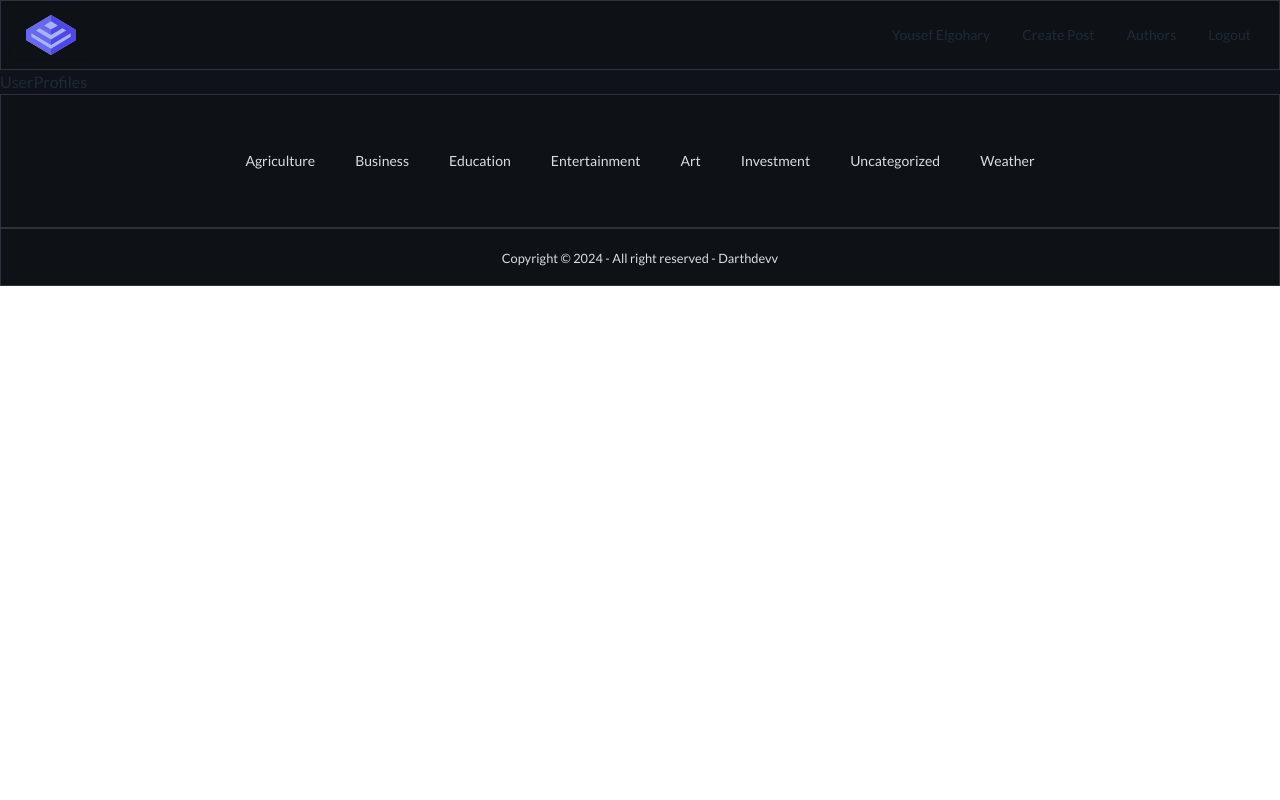
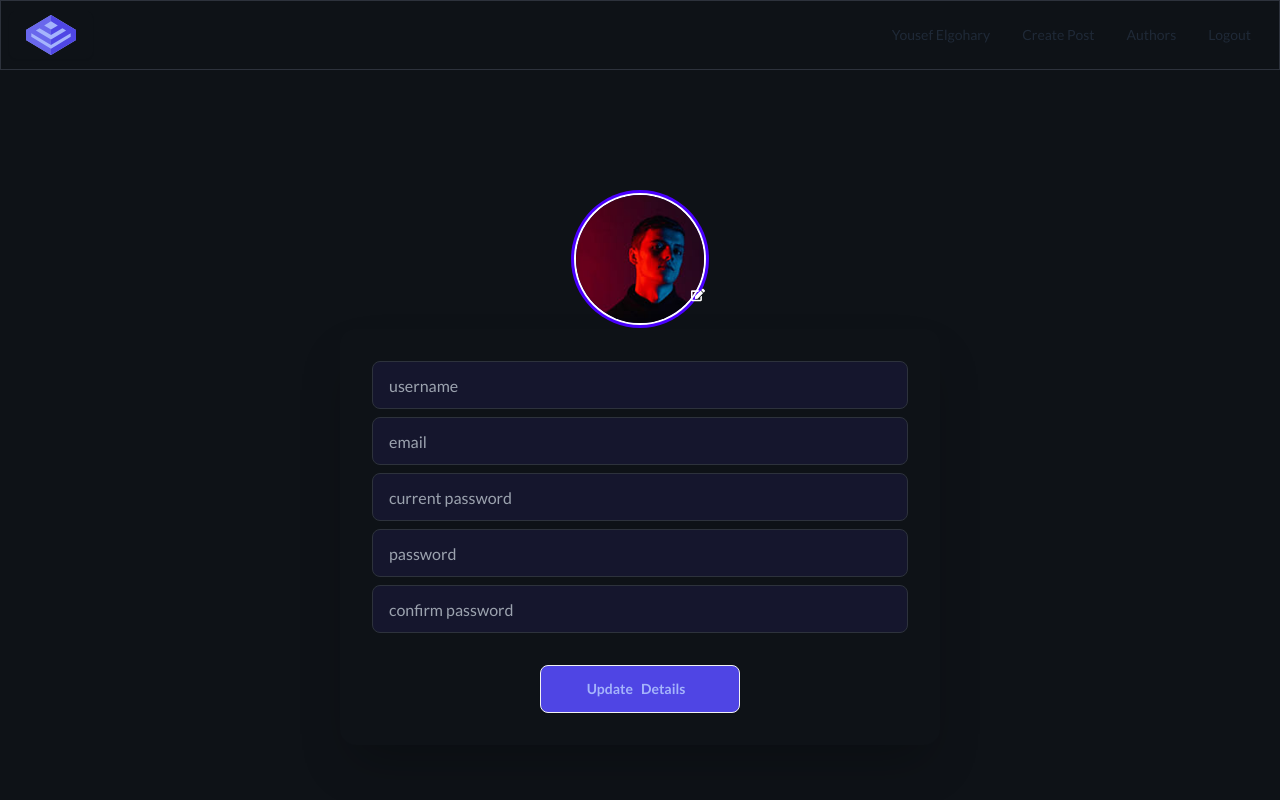
Before and after one commit to Darthdevv/Blog-App, a React (Vite) app in the folder frontend/: page /profile/yousef in a window 1280 px wide. Shown: the top 800 px of the page. Built offline with nearby package versions, Linux system fonts and the light colour scheme.

Commit message:
🖋️ style: user profile styling

```diff
--- a/frontend/src/components/Navbar/Navbar.jsx
+++ b/frontend/src/components/Navbar/Navbar.jsx
@@ -13,7 +13,7 @@ const Navbar = () => {
       <div className="navbar-end max-md:hidden">
         <ul className="menu menu-horizontal px-1">
           <li>
-            <Link to={"/profile"}>Yousef Elgohary</Link>
+            <Link to={"/profile/yousef"}>Yousef Elgohary</Link>
           </li>
           <li>
             <Link to={"/create"}>Create Post</Link>
--- a/frontend/src/components/Posts/PostItem.jsx
+++ b/frontend/src/components/Posts/PostItem.jsx
@@ -8,7 +8,7 @@ const PostItem = ({ post }) => {
   const adjustedTitle = title.length > 30 ? title.substr(0, 30) + '...' : title;
   const adjustedDesc = desc.length > 85 ? desc.substr(0, 85) + "..." : desc;
   return (
-    <div className="card w-[20rem] mx-4 shadow-xl bg-[rgb(29,31,38)] border border-[#2D323C] hover:border-[#545A69]">
+    <div className="card w-[20rem] mx-4 shadow-xl bg-[#1d1f26] border border-[#2D323C] hover:border-[#545A69]">
       <figure className="p-3 rounded-xl">
         <img src={thumbnail} alt="Shoes" className=" rounded-xl" />
       </figure>
--- a/frontend/src/index.css
+++ b/frontend/src/index.css
@@ -391,3 +391,11 @@ input.input-error,
 select.input-error{
     border-color: #fc8181;
 }
+
+.stat-figure {
+  grid-column-start: 1;
+  grid-row: span 3 / span 3;
+  grid-row-start: 1;
+  place-self: center;
+  justify-self: center;
+}
--- a/frontend/src/pages/authors/Authors.jsx
+++ b/frontend/src/pages/authors/Authors.jsx
@@ -1,9 +1,39 @@
-
+import { useState } from "react"
+import { authorData } from "../../utilities/data"
+import {Link} from 'react-router-dom'
 
 const Authors = () => {
+
+  const [authors, setAuthors] = useState(authorData)
   return (
-    <div>Authors</div>
-  )
+    <div className="hero min-h-screen bg-[#0E1217]">
+      <div className="hero-content max-w-full">
+        <div className="max-w-full">
+          {authors.length > 0 ? (
+            authors.map(({ id, avatar, name, posts }) => (
+              <Link key={id} to={`/posts/users/${id}`}>
+                <div className="stats bg-[#1d1f26] border border-[#2D323C] hover:border-[#545A69] lg:ml-20 md:ml-10 sm:ml-20 m-5 shadow text-center">
+                  <div className="stat w-[300px]">
+                    <div className="stat-figure text-secondary">
+                      <div className="avatar">
+                        <div className="w-16 rounded-full">
+                          <img src={avatar} className="w-full" />
+                        </div>
+                      </div>
+                    </div>
+                    <div className="stat-title text-white">{name}</div>
+                    <div className=" text-md ">{posts}</div>
+                  </div>
+                </div>
+              </Link>
+            ))
+          ) : (
+            <p>No Users Found 🤦🏻‍♂️</p>
+          )}
+        </div>
+      </div>
+    </div>
+  );
 }
 
 export default Authors
--- a/frontend/src/pages/log/Login.jsx
+++ b/frontend/src/pages/log/Login.jsx
@@ -52,6 +52,10 @@ const Login = () => {
         <div className="max-w-full">
           <div className=" bg-[#1D1F25] border border-[#545A69] card w-[600px] max-lg:w-[500px]  max-sm:w-[300px] shadow-2xl">
             <form onSubmit={handleSubmit} className="card-body w-full">
+              <h1 className=" text-white font-bold text-2xl">
+                Login to <span className="text-[#4F45E4] ml-1">Ink</span>
+                <span className="text-[#A5B4FB] mr-1">Well</span>
+              </h1>
               <div className="form-control">
                 <label htmlFor="Email" className="label">
                   <span className="label-text">Email</span>
--- a/frontend/src/pages/profiles/UserProfile.jsx
+++ b/frontend/src/pages/profiles/UserProfile.jsx
@@ -1,9 +1,85 @@
-
+import { useState } from 'react';
+import Avatar from '../../images/avatar2.jpg'
+import { FaEdit } from "react-icons/fa";
 
 const UserProfile = () => {
+
+  const [avatar, setAvatar] = useState('');
+
   return (
-    <div>UserProfiles</div>
-  )
+    <div className="hero min-h-screen bg-[#0E1217]">
+      <div className="hero-content text-center">
+        <div className="max-w-full">
+          <div className="avatar">
+            <div className="w-32 rounded-full ring ring-primary ring-offset-base-100 ring-offset-2">
+              <img src={Avatar} className="relative" />
+              <input type="file" id="edit-btn" accept='jpg, png, jpeg' onChange={e => setAvatar(e.target.value[0])} hidden />
+                <label
+                  htmlFor="edit-btn"
+                  className=" absolute bottom-1 right-[-18px] btn btn-circle btn-ghost"
+                >
+                  <FaEdit color='white' />
+                </label>
+            </div>
+          </div>
+          <div className="card shrink-0 lg:w-[600px] md:w-[500px] sm:w-[400px] shadow-2xl bg-transparent">
+            <form className="card-body">
+              <div className="form-control">
+                <input
+                  type="text"
+                  placeholder="username"
+                  className="input input-bordered"
+                  required
+                />
+              </div>
+
+              <div className="form-control">
+                <input
+                  type="email"
+                  placeholder="email"
+                  className="input input-bordered"
+                  required
+                />
+              </div>
+
+              <div className="form-control">
+                <input
+                  type="password"
+                  placeholder="current password"
+                  className="input input-bordered"
+                  required
+                />
+              </div>
+
+              <div className="form-control">
+                <input
+                  type="password"
+                  placeholder="password"
+                  className="input input-bordered"
+                  required
+                />
+              </div>
+
+              <div className="form-control">
+                <input
+                  type="password"
+                  placeholder="confirm password"
+                  className="input input-bordered"
+                  required
+                />
+              </div>
+
+              <div className="form-control mt-6 mx-auto">
+                <button className="btn hover:bg-[#A5B4FB] hover:text-[#4F45E4] bg-[#4F45E4] text-[#A5B4FB] w-[200px]">
+                  Update <span className="mr-2">Details</span>
+                </button>
+              </div>
+            </form>
+          </div>
+        </div>
+      </div>
+    </div>
+  );
 }
 
 export default UserProfile
--- a/frontend/src/pages/register/Register.jsx
+++ b/frontend/src/pages/register/Register.jsx
@@ -55,6 +55,10 @@ const Register = () => {
         <div className="max-w-full">
           <div className=" bg-[#1D1F25] border border-[#545A69] card w-[600px] max-lg:w-[500px]  max-sm:w-[300px] shadow-2xl">
             <form onSubmit={handleSubmit} className="card-body w-full">
+              <h1 className=" text-white font-bold text-2xl">
+                Create an <span className="text-[#4F45E4] ml-1">Ink</span>
+                <span className="text-[#A5B4FB] mr-1">Well</span>
+              </h1>
               <div className="form-control">
                 <label htmlFor="Name" className="label">
                   <span className="label-text">Name</span>
--- a/frontend/src/utilities/data.js
+++ b/frontend/src/utilities/data.js
@@ -2,6 +2,11 @@ import Thumbnail1 from "../images/blog97.jpg";
 import Thumbnail2 from "../images/blog53.jpg";
 import Thumbnail3 from "../images/blog17.jpg";
 import Thumbnail4 from "../images/blog16.jpg";
+import Avatar1 from "../images/avatar15.jpg";
+import Avatar2 from "../images/avatar2.jpg";
+import Avatar3 from "../images/avatar3.jpg";
+import Avatar4 from "../images/avatar6.jpg";
+import Avatar5 from "../images/avatar9.jpg";
 
 export const postData = [
   {
@@ -37,3 +42,36 @@ export const postData = [
     authorID: 4,
   },
 ];
+
+export const authorData = [
+  {
+    id: 1,
+    avatar: Avatar1,
+    name: "John Doe",
+    posts: 3,
+  },
+  {
+    id: 2,
+    avatar: Avatar2,
+    name: "Samuel Jakson",
+    posts: 5,
+  },
+  {
+    id: 3,
+    avatar: Avatar3,
+    name: "Noob Saibot",
+    posts: 0,
+  },
+  {
+    id: 4,
+    avatar: Avatar4,
+    name: "Jane Doe",
+    posts: 2,
+  },
+  {
+    id: 5,
+    avatar: Avatar5,
+    name: "Jesika Hill",
+    posts: 1,
+  },
+];
```
